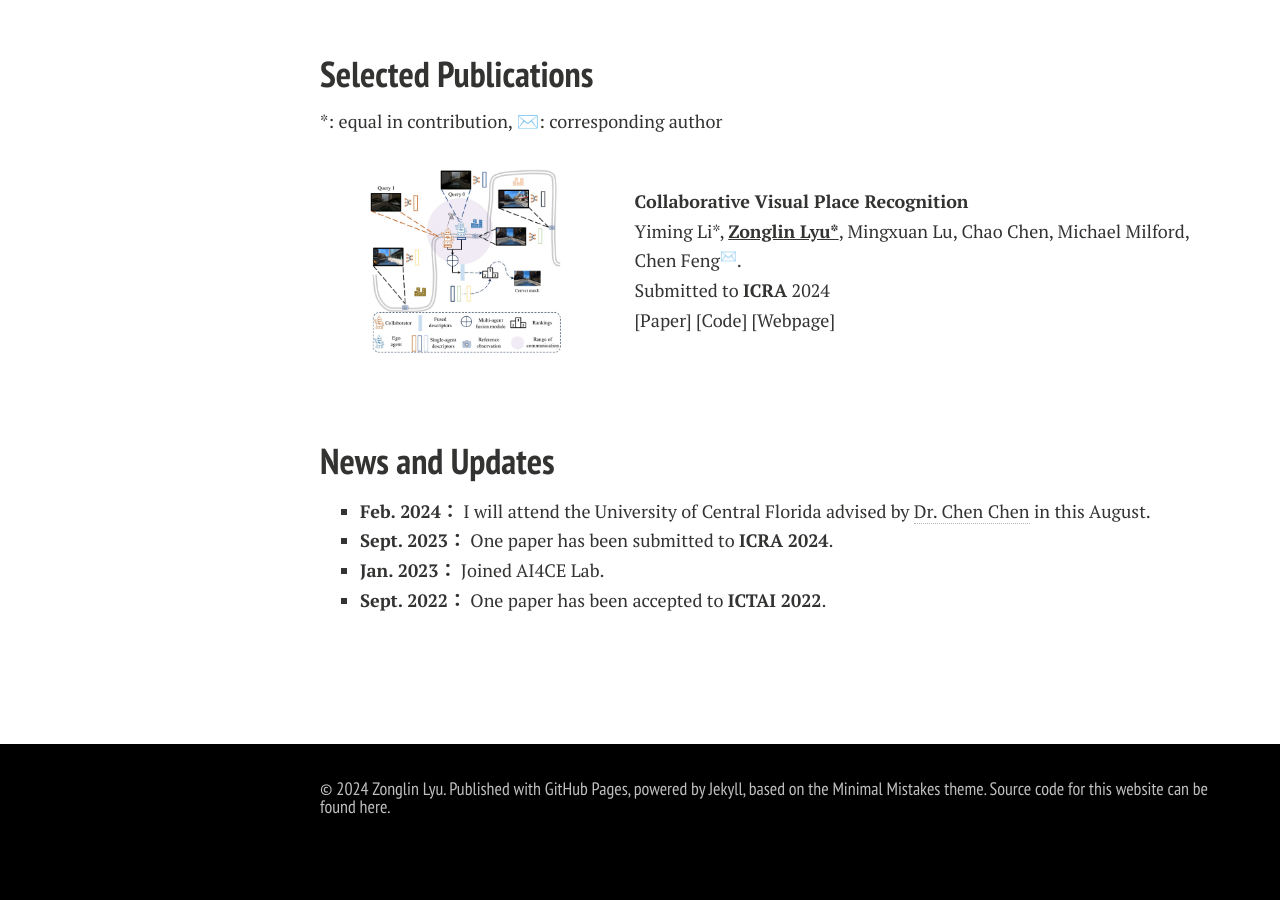
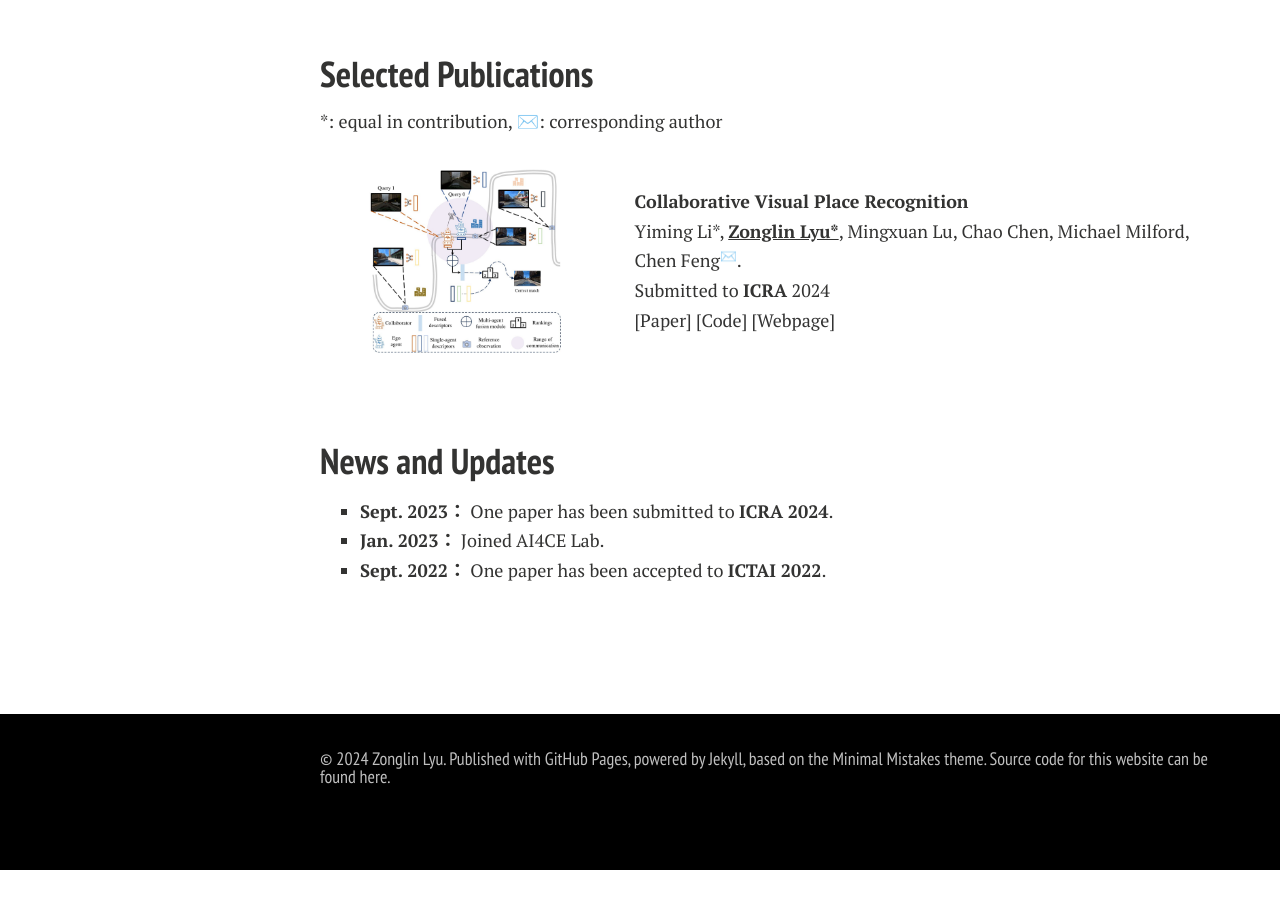
Before and after one commit to ZonglinL/ZonglinL.github.io, a Jekyll site: the page built from index.md, in a window 1280 px wide and 900 px high, scrolled down 879 px. Built offline with Jekyll 4.4.1, drawn with Linux system fonts in a browser that asks for light colours; nearby versions of some CDN libraries; comment, search, counter and statistics services are not loaded; a style sheet for code colours, icons or effects is not loaded; our own code applies the rules of GitHub Pages for plain Markdown files; after the commit the page ends 1749 px from its top, so only the background shows below that.

Commit message:
Update index.md

```diff
--- a/index.md
+++ b/index.md
@@ -63,7 +63,6 @@ I am always happy to chat about research (and also non-research stuffs such as e
 <br>
 
 ## News and Updates
-- **Feb. 2024：** I will attend the University of Central Florida advised by [Dr. Chen Chen](https://www.crcv.ucf.edu/chenchen/) in this August.
 - **Sept. 2023：** One paper has been submitted to **ICRA 2024**.
 - **Jan. 2023：** Joined AI4CE Lab.
 - **Sept. 2022：** One paper has been accepted to **ICTAI 2022**.
```
